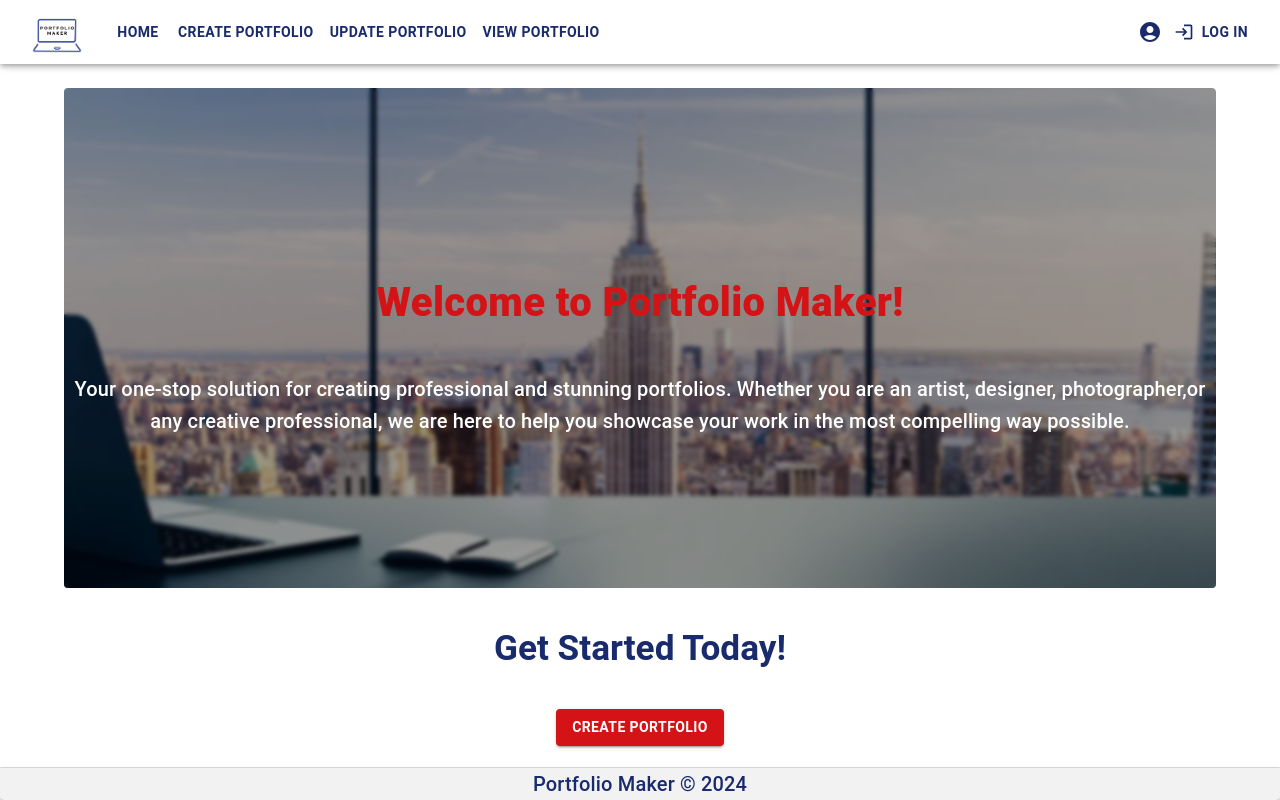
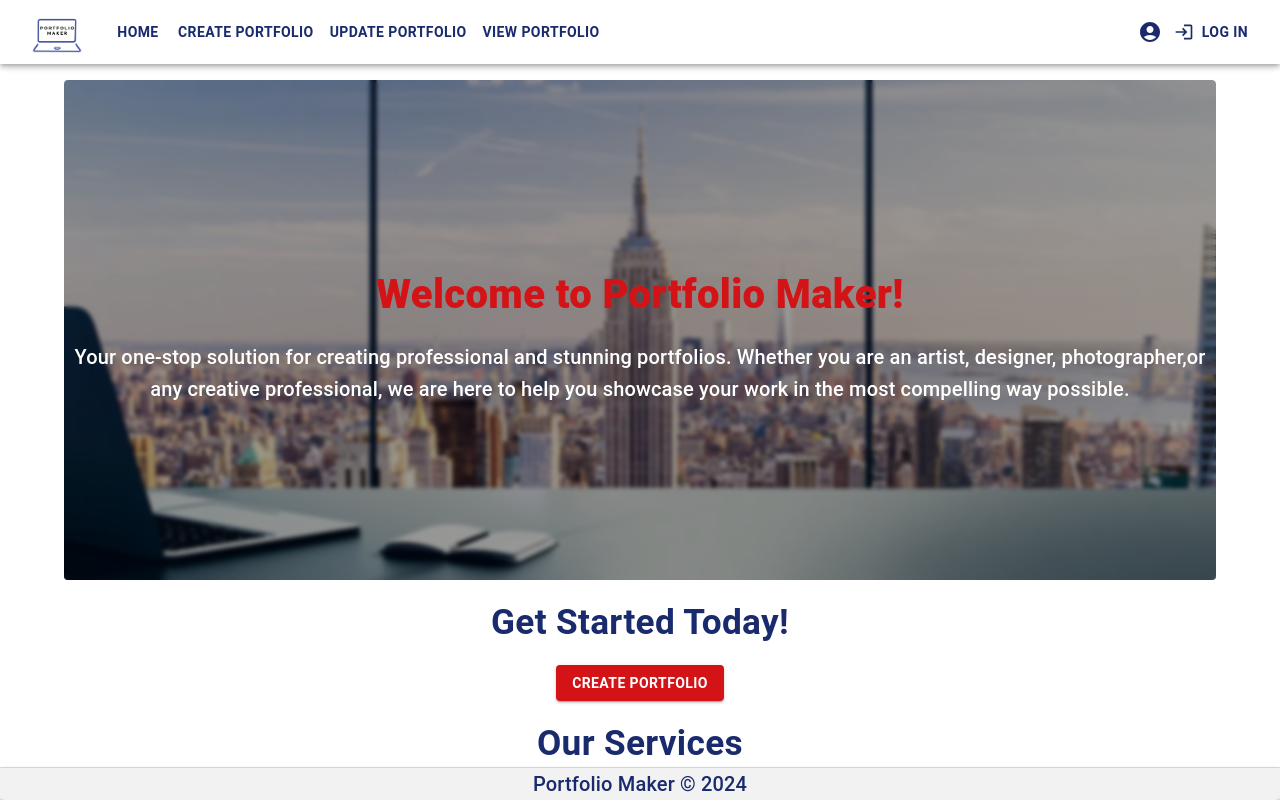
Before and after one commit to hotolla/portfolio-maker-frontend, a Next.js app: page /home in a window 1280 px wide. Built offline with nearby package versions, Linux system fonts and the light colour scheme.

Commit message:
chore: remove margin

```diff
--- a/app/home/page.tsx
+++ b/app/home/page.tsx
@@ -10,7 +10,6 @@ export default function Home() {
   return (
     <Container maxWidth="lg">
       <Box
-        mt={1}
         sx={{
           position: 'relative',
           backgroundImage: 'url(view.png)',
@@ -56,7 +55,7 @@ export default function Home() {
         </Box>
       </Box>
 
-      <HeaderTypography variant="h3" gutterBottom>
+      <HeaderTypography>
         Get Started Today!
       </HeaderTypography>
 
--- a/components/HeaderTypography.tsx
+++ b/components/HeaderTypography.tsx
@@ -4,8 +4,8 @@ import { styled } from '@mui/system';
 export const HeaderTypography = styled(Typography)(({ theme }) => ({
   color: theme.palette.primary.main,
   textAlign: 'center',
-  marginTop: theme.spacing(5),
-  marginBottom: theme.spacing(5),
+  marginTop: theme.spacing(2),
+  marginBottom: theme.spacing(2),
   fontWeight: 600,
   fontSize: '2.2rem'
 }));
```
